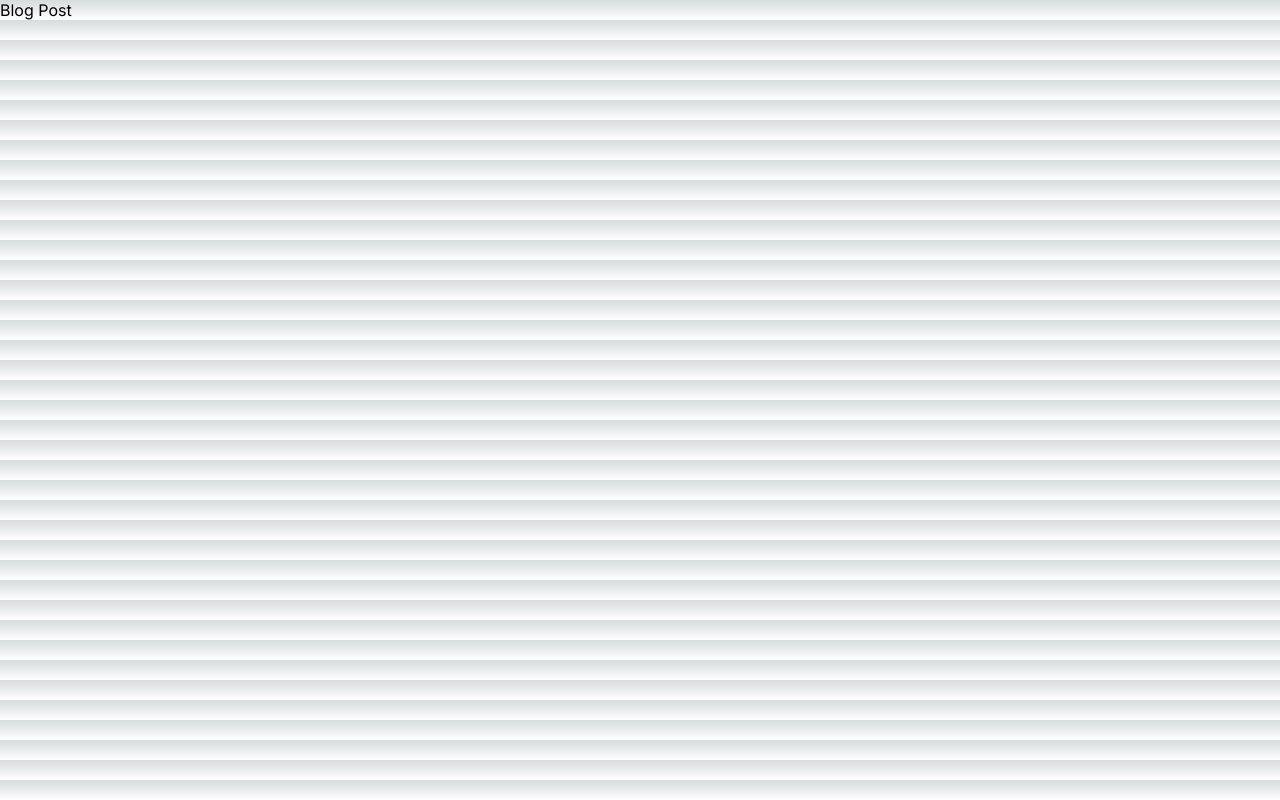
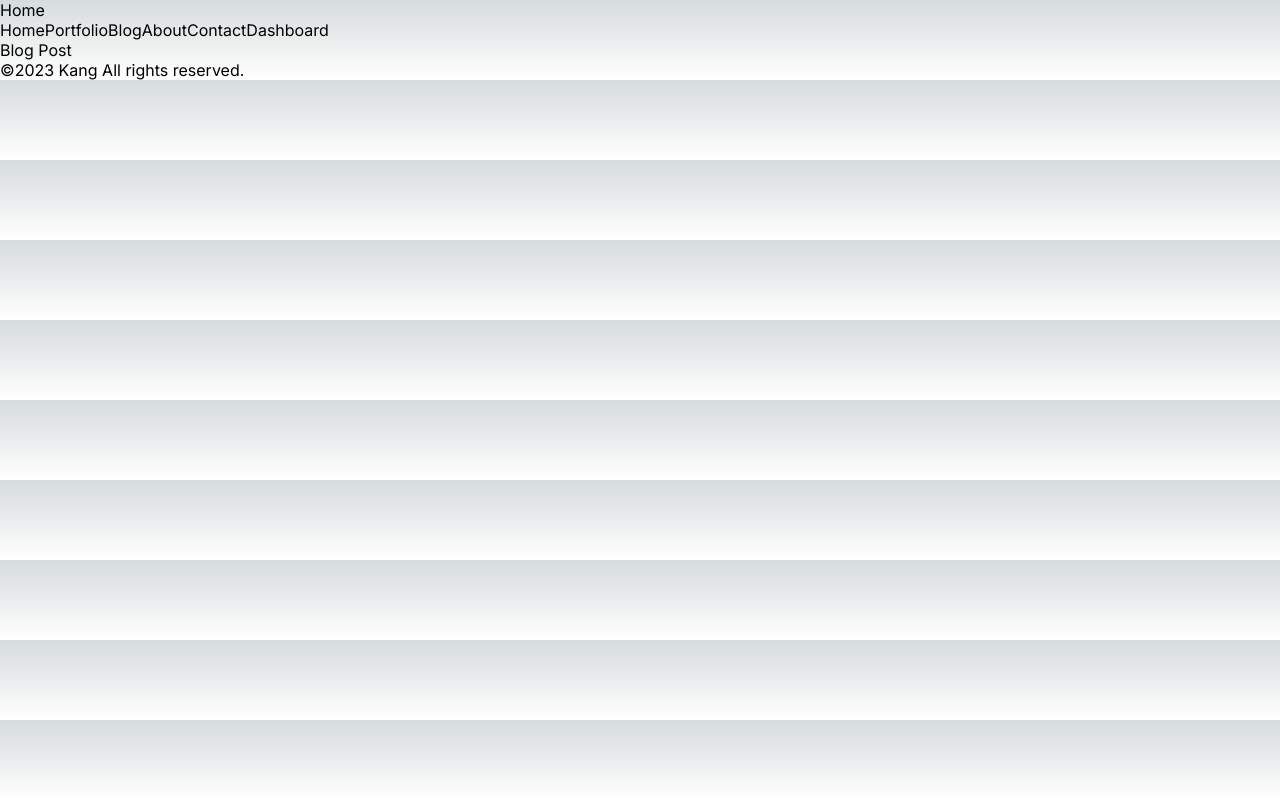
Before and after one commit to WebKBS/next-clone, a Next.js app in the folder next-tutorial/: page /blog/1 in a window 1280 px wide. Built offline with nearby package versions, Linux system fonts and the light colour scheme.

Commit message:
레이아웃 추가

```diff
--- /dev/null
+++ b/next-tutorial/src/app/contact/loading.jsx
@@ -0,0 +1,5 @@
+function Loading() {
+  return <div>loading</div>;
+}
+
+export default Loading;
--- a/next-tutorial/src/app/layout.jsx
+++ b/next-tutorial/src/app/layout.jsx
@@ -1,17 +1,23 @@
-import './globals.css'
-import { Inter } from 'next/font/google'
+import Navbar from "@/components/navbar/Navbar";
+import "./globals.css";
+import { Inter } from "next/font/google";
+import Footer from "@/components/footer/Footer";
 
-const inter = Inter({ subsets: ['latin'] })
+const inter = Inter({ subsets: ["latin"] });
 
 export const metadata = {
-  title: 'Create Next App',
-  description: 'Generated by create next app',
-}
+  title: "Create Next App",
+  description: "Generated by create next app",
+};
 
 export default function RootLayout({ children }) {
   return (
     <html lang="en">
-      <body className={inter.className}>{children}</body>
+      <body className={inter.className}>
+        <Navbar />
+        {children}
+        <Footer />
+      </body>
     </html>
-  )
+  );
 }
--- /dev/null
+++ b/next-tutorial/src/components/footer/Footer.jsx
@@ -0,0 +1,10 @@
+function Footer() {
+  return (
+    <div>
+      <div>&copy;2023 Kang All rights reserved.</div>
+      <div></div>
+    </div>
+  );
+}
+
+export default Footer;
--- a/next-tutorial/src/components/footer/Footer.tsx
+++ /dev/null
@@ -1,5 +0,0 @@
-function Footer() {
-  return <div>Footer</div>;
-}
-
-export default Footer;
--- /dev/null
+++ b/next-tutorial/src/components/navbar/Navbar.jsx
@@ -0,0 +1,51 @@
+import Link from "next/link";
+
+const links = [
+  {
+    id: 1,
+    title: "Home",
+    url: "/",
+  },
+  {
+    id: 2,
+    title: "Portfolio",
+    url: "/portfolio",
+  },
+  {
+    id: 3,
+    title: "Blog",
+    url: "/blog",
+  },
+  {
+    id: 4,
+    title: "About",
+    url: "/about",
+  },
+  {
+    id: 5,
+    title: "Contact",
+    url: "/contact",
+  },
+  {
+    id: 6,
+    title: "Dashboard",
+    url: "/dashboard",
+  },
+];
+
+function Navbar() {
+  return (
+    <div>
+      <Link href="/">Home</Link>
+      <div>
+        {links.map((link) => (
+          <Link href={link.url} key={link.id}>
+            {link.title}
+          </Link>
+        ))}
+      </div>
+    </div>
+  );
+}
+
+export default Navbar;
--- a/next-tutorial/src/components/navbar/Navbar.tsx
+++ /dev/null
@@ -1,5 +0,0 @@
-function Navbar() {
-  return <div>Navbar</div>;
-}
-
-export default Navbar;
```
Also changed, not shown: next-tutorial/src/app/page.jsx (+1 -93 lines).
